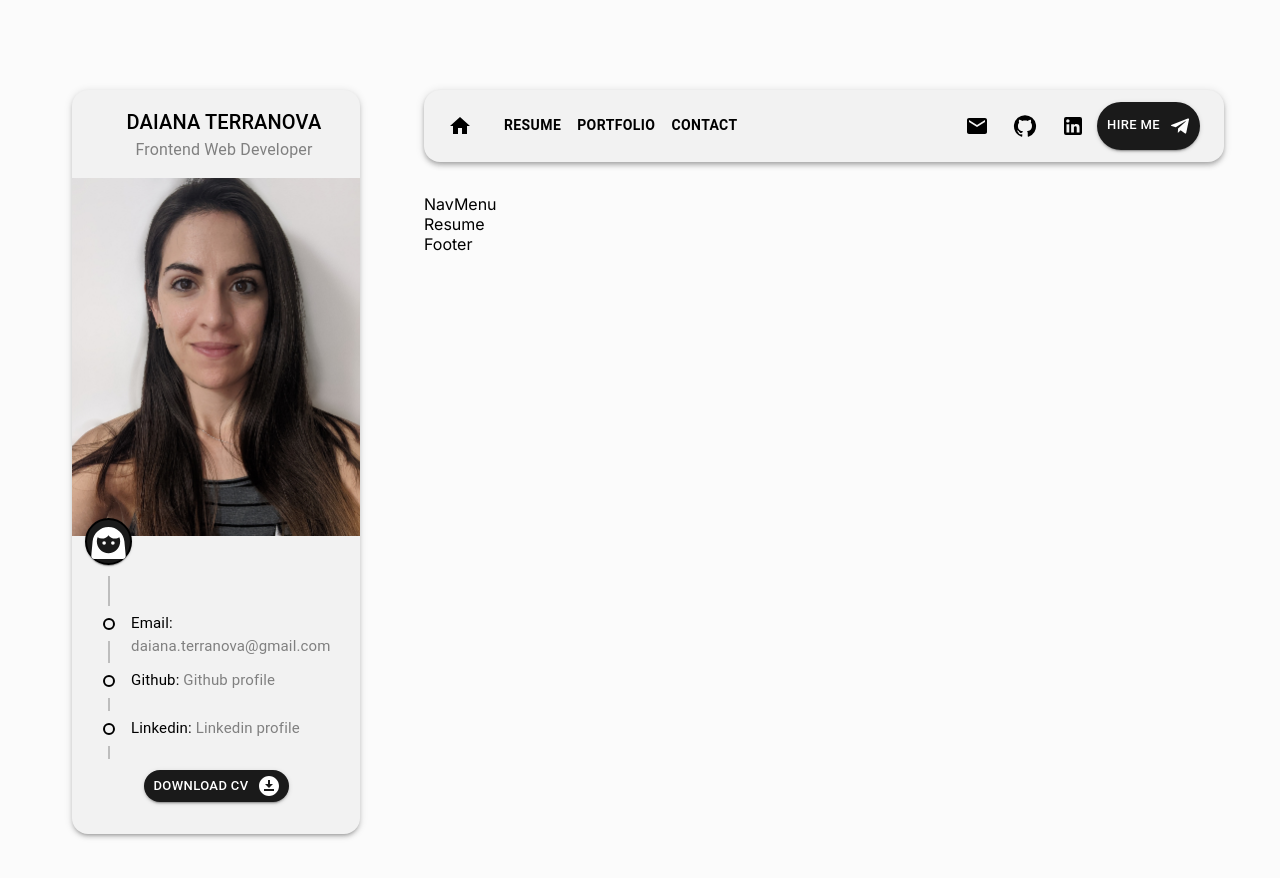
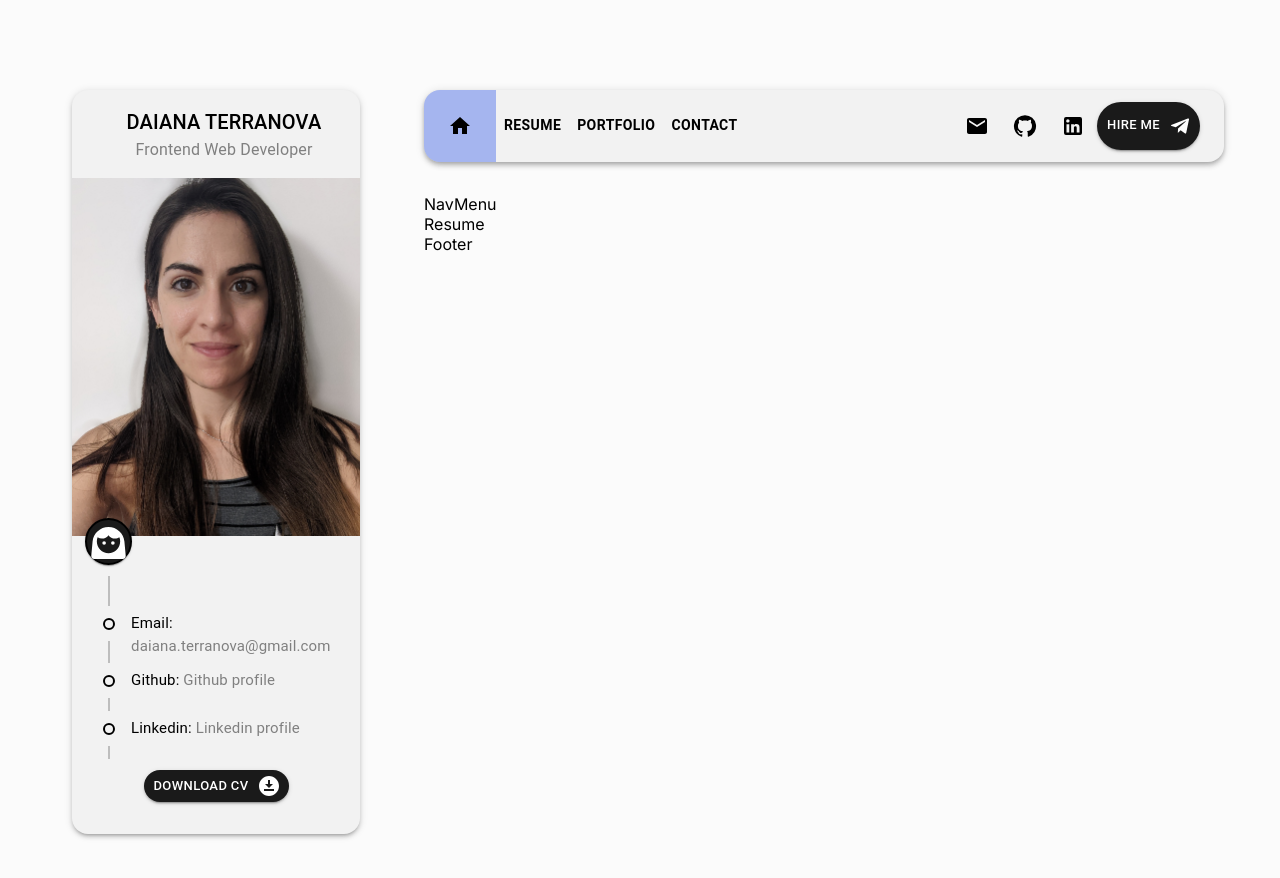
Before and after one commit to daiterranova/Portfolio, a React (Vite) app: page / in a window 1280 px wide. Shown: the top 878 px of the page. Built offline with nearby package versions, Linux system fonts and the light colour scheme.

Commit message:
add secondary color on index.css file

```diff
--- a/src/index.css
+++ b/src/index.css
@@ -1,6 +1,7 @@
 :root {
   /* colors */
   --primary: rgb(26, 26, 26);
+  --secondary:rgba(63, 100, 234, 0.43);
   --on-primary: rgb(255, 255, 255);
   --background: rgb(251, 251, 251);
   --surface: hsl(0, 0%, 95%);
@@ -40,5 +41,4 @@ body {
   background-color: var(--surface);
   max-width: 100%;
   border-radius: var(--borderRadius);
-  padding:1rem,
 }
```
